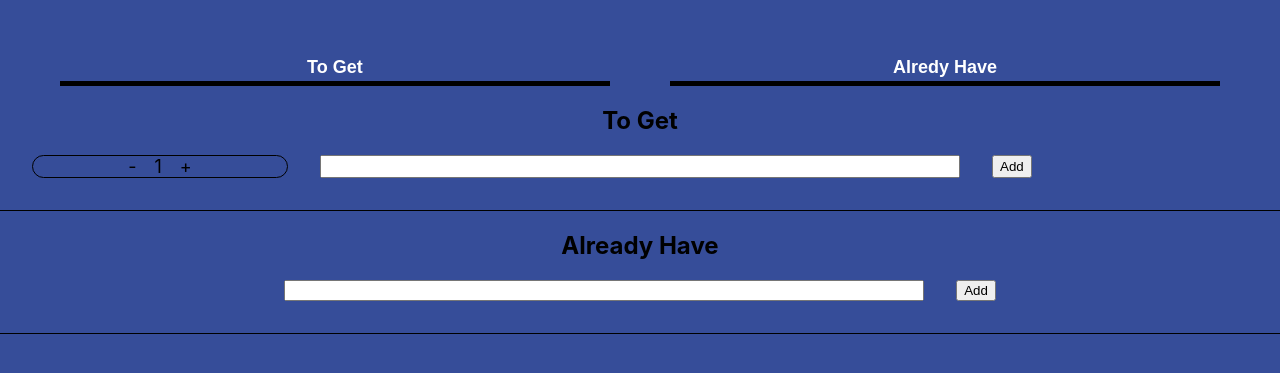
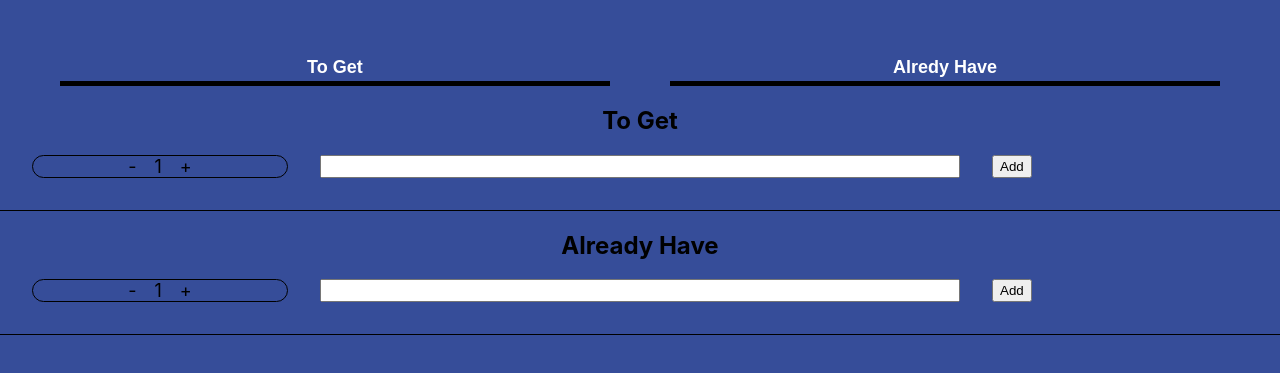
Before and after one commit to saharVac/groceries, a React (Create React App) app: page / in a window 1280 px wide. Shown: the part 279-652 px from the top of the page. Built offline with nearby package versions, Linux system fonts and the light colour scheme.

Commit message:
Separated adding count by sections

```diff
--- a/src/App.css
+++ b/src/App.css
@@ -41,7 +41,7 @@ header h1 {
   font-weight: bold;
 }
 
-.add-to-get-section {
+.add-to-get-section, .add-already-have-section {
   display: flex;
 }
 
--- a/src/Components/AlreadyHaveSection.js
+++ b/src/Components/AlreadyHaveSection.js
@@ -1,4 +1,5 @@
 import React, { useRef } from "react";
+import AmountInput from './AmountInput'
 
 function AlreadyHaveSection({ have, addAlreadyHave, removeAlreadyHave }) {
 
@@ -35,6 +36,7 @@ function AlreadyHaveSection({ have, addAlreadyHave, removeAlreadyHave }) {
             <h2 className="already-have-title">Already Have</h2>
 
             <div className="add-already-have-section">
+                <AmountInput section="already-have" />
                 <input ref={addAlreadyHaveRef} className="add-already-have-input add-name" type="text"/>
                 <button onClick={() => add()} className="add-already-have-button">Add</button>
             </div>
--- a/src/Components/AmountInput.js
+++ b/src/Components/AmountInput.js
@@ -1,11 +1,12 @@
 import $ from 'jquery'
 import React, { useRef } from "react";
 
-function AmountInput() {
+function AmountInput({ section }) {
 
     const countRef = useRef(1)
 
     const changeAmount = (action) => {
+
 
         // change value
         if (action === 'subtract') {
@@ -18,13 +19,18 @@ function AmountInput() {
         }
 
         // Update count
-        $(".amount-input-number").html(countRef.current)
+        if (section === 'to-get') {
+            $(".to-get-number").html(countRef.current)
+        } else {
+            $(".already-have-number").html(countRef.current)
+        }
+
     }
 
     return(
         <div className="amount-input">
             <div onClick={() => changeAmount('subtract')} className="amount-input-action amount-input-subtract">-</div>
-            <div className="amount-input-number">1</div>
+            <div className={(section === 'to-get') ? "amount-input-number to-get-number" : "amount-input-number already-have-number"}>1</div>
             <div onClick={() => changeAmount('add')} className="amount-input-action amount-input-add">+</div>
         </div>
     )
--- a/src/Components/ToGetSection.js
+++ b/src/Components/ToGetSection.js
@@ -46,9 +46,7 @@ function ToGetSection({ have, toGet, addToGet, switchToAlreadyHave }) {
             <h2 className="to-get-title">To Get</h2>
 
             <div className="add-to-get-section">
-
-                <AmountInput />
-
+                <AmountInput section="to-get" />
                 <input ref={addToGetRef} className="add-to-get-input add-name" type="text"/>
                 <button onClick={() => add()} className="add-to-get-button">Add</button>
             </div>
```
